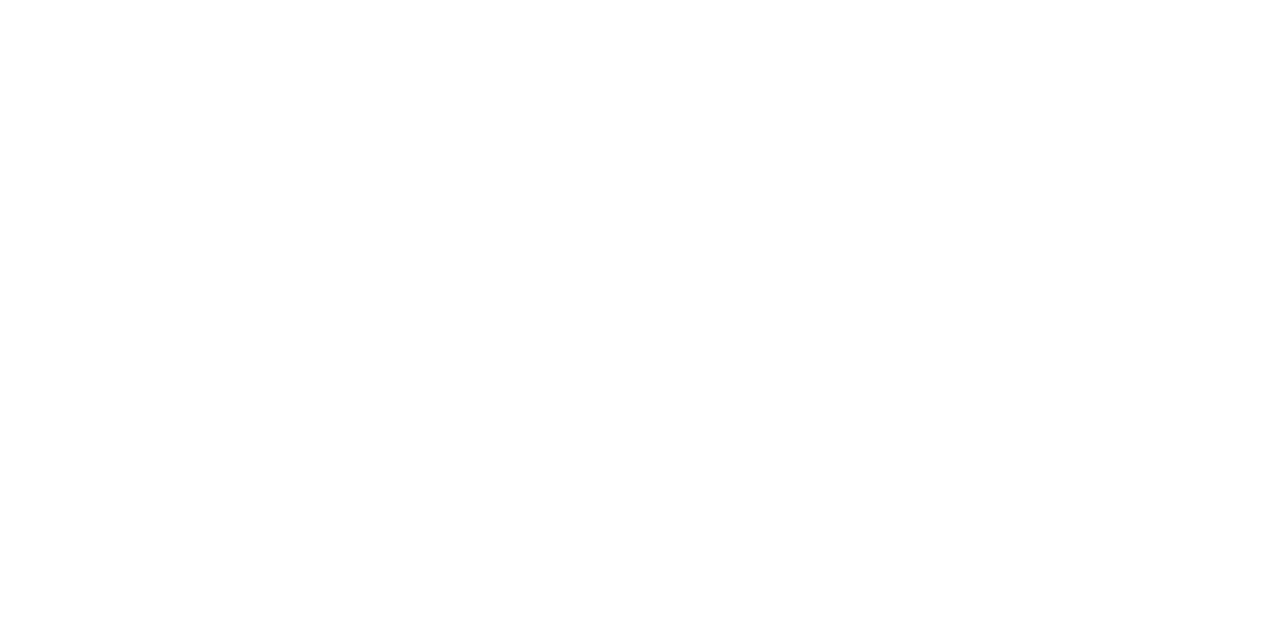
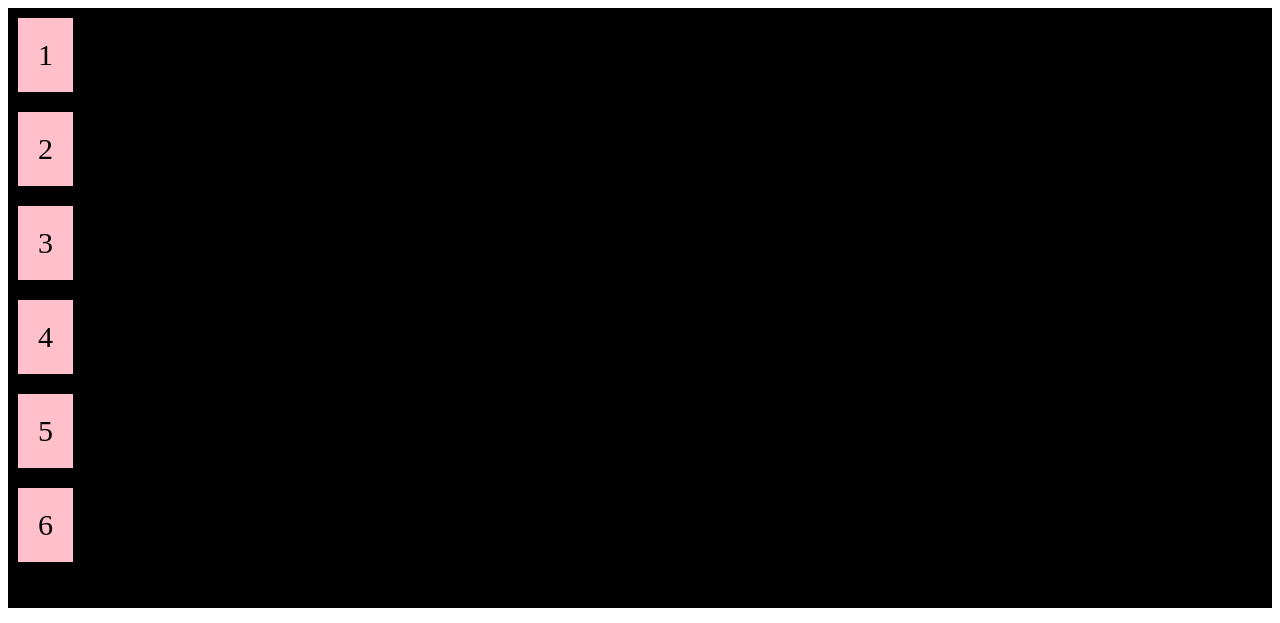
Before and after one commit to oaisd-ctc/flex-box-demo-Tin-Nguyen-Student, a plain HTML site: page index.html in a window 1280 px wide. Shown: the top 623 px of the page. Drawn offline with Linux system fonts and the light colour scheme.

Commit message:
Saved Work

```diff
--- a/index.html
+++ b/index.html
@@ -1,9 +1,20 @@
 <!DOCTYPE html>
-<html>
+<html lang="en">
     <head>
-    <style>
-
-
-    </style>
-    </head>
+        <meta charset="UTF-8" />
+        <meta http-equiv="X-UA-Compatible" content="IE=edge" />
+        <meta name="viewport" content="width=device-width, initial-scale=1.0" />
+        <link rel="stylesheet" href="main.css" />
+</head>
+    <body>
+        <div class="flex-container">
+            <div>1</div>
+            <div>2</div>
+            <div>3</div>
+            <div>4</div>
+            <div>5</div>
+            <div>6</div>
+        </div>
+        <h1>Flex-container column</h1>
+    </body>
 </html>
--- a/main.css
+++ b/main.css
@@ -1,4 +1,26 @@
 .flex-container {
-    display:flex
-    background-color
+    display: flex;
+    background-color: black;
+    background-size:cover;
+  }
+  .flex-container > div {
+    background-color: pink;
+    margin: 10px;
+    padding: 20px;
+    font-size: 30px;
+  }
+  .flex-container {
+    display: flex;
+    flex-direction: column;
+  }
+  .flex-container {
+    display: flex;
+    height: 200px;
+    align-items: flex-start;
+  }
+.flex-container {
+    display: flex;
+    height: 600px;
+    flex-wrap: wrap;
+    align-content:space-between;
 }
```
